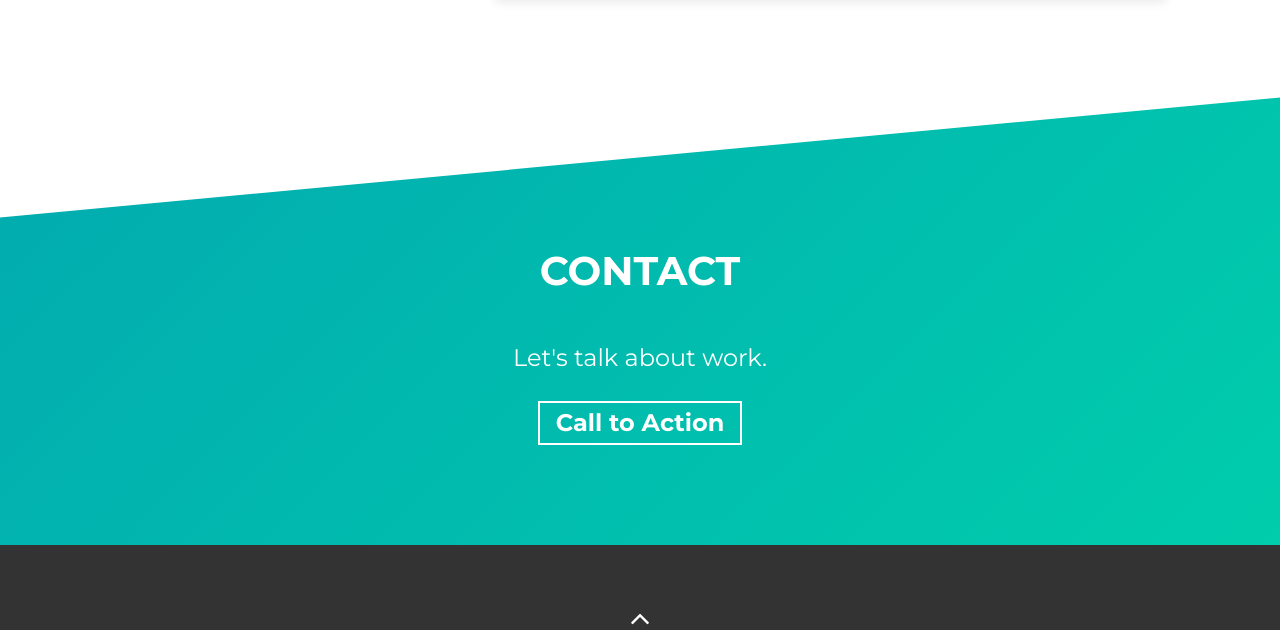
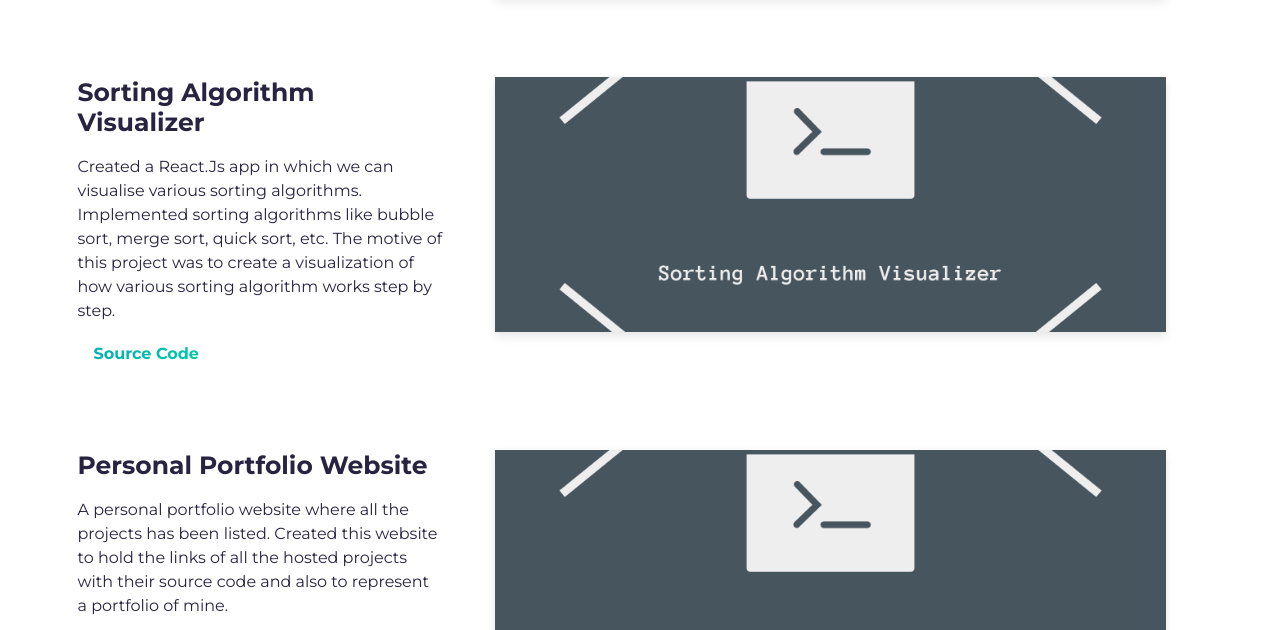
Before and after one commit to talhaarshad7/portfolio-website, a website built with Parcel: page src/index.html in a window 1280 px wide. Shown: the part 2269-2899 px from the top of the page. Built offline with nearby package versions, Linux system fonts and the light colour scheme.

Commit message:
Update index.html

```diff
--- a/src/index.html
+++ b/src/index.html
@@ -168,6 +168,69 @@
         <!-- /END Project -->
 
         <!-- Notice: each .row is a project -->
+        <div class="row">
+          <div class="col-lg-4 col-sm-12">
+            <div class="project-wrapper__text load-hidden">
+              <h3 class="project-wrapper__text-title">Sorting Algorithm Visualizer</h3>
+              <div>
+                <p class="mb-4">Created a React.Js app in which we can visualise various sorting algorithms.
+                  Implemented sorting algorithms like bubble sort, merge sort, quick sort, etc. The motive of this project
+                  was to create a visualization of how various sorting algorithm works step by step.
+                </p>
+              </div>
+              <!-- <a rel="noreferrer" target="_blank" class="cta-btn cta-btn--hero" href="#!">
+                See Live
+              </a> -->
+              <a rel="noreferrer" target="_blank" class="cta-btn text-color-main" href="#!">
+                Source Code
+              </a>
+            </div>
+          </div>
+          <div class="col-lg-8 col-sm-12">
+            <div class="project-wrapper__image load-hidden">
+              <a rel="noreferrer" href="#!" target="_blank">
+                <div data-tilt data-tilt-max="4" data-tilt-glare="true" data-tilt-max-glare="0.5"
+                  class="thumbnail rounded js-tilt">
+                  <img alt="Project Image" class="img-fluid" src="assets/sorting.png" />
+                </div>
+              </a>
+            </div>
+          </div>
+        </div>
+        <!-- /END Project -->
+
+        <!-- Notice: each .row is a project -->
+        <div class="row">
+          <div class="col-lg-4 col-sm-12">
+            <div class="project-wrapper__text load-hidden">
+              <h3 class="project-wrapper__text-title">Personal Portfolio Website</h3>
+              <div>
+                <p class="mb-4">A personal portfolio website where all the projects has been listed.
+                  Created this website to hold the links of all the hosted projects with their source code and also to represent a portfolio of mine.
+                </p>
+              </div>
+              <!-- <a rel="noreferrer" target="_blank" class="cta-btn cta-btn--hero" href="#!">
+                See Live
+              </a> -->
+              <a rel="noreferrer" target="_blank" class="cta-btn text-color-main" href="#!">
+                Source Code
+              </a>
+            </div>
+          </div>
+          <div class="col-lg-8 col-sm-12">
+            <div class="project-wrapper__image load-hidden">
+              <a rel="noreferrer" href="#!" target="_blank">
+                <div data-tilt data-tilt-max="4" data-tilt-glare="true" data-tilt-max-glare="0.5"
+                  class="thumbnail rounded js-tilt">
+                  <img alt="Project Image" class="img-fluid" src="assets/sorting.png" />
+                </div>
+              </a>
+            </div>
+          </div>
+        </div>
+        <!-- /END Project -->
+
+        <!-- Notice: each .row is a project -->
         <!-- <div class="row">
           <div class="col-lg-4 col-sm-12">
             <div class="project-wrapper__text load-hidden">
```
